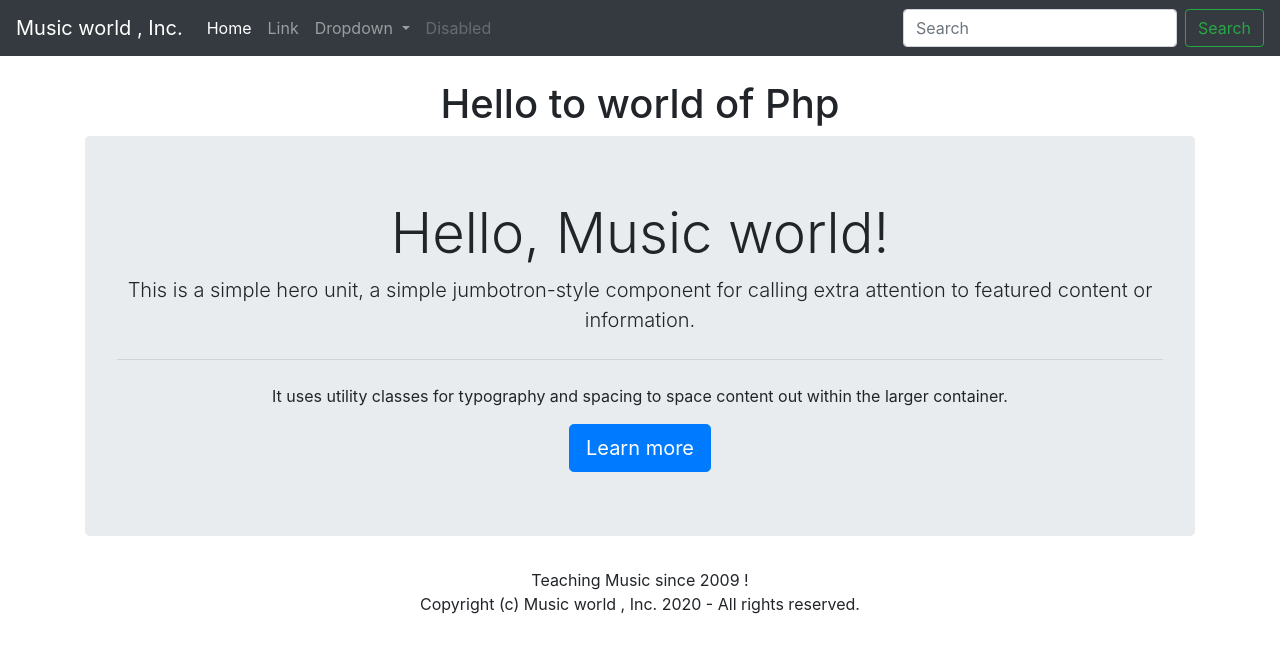
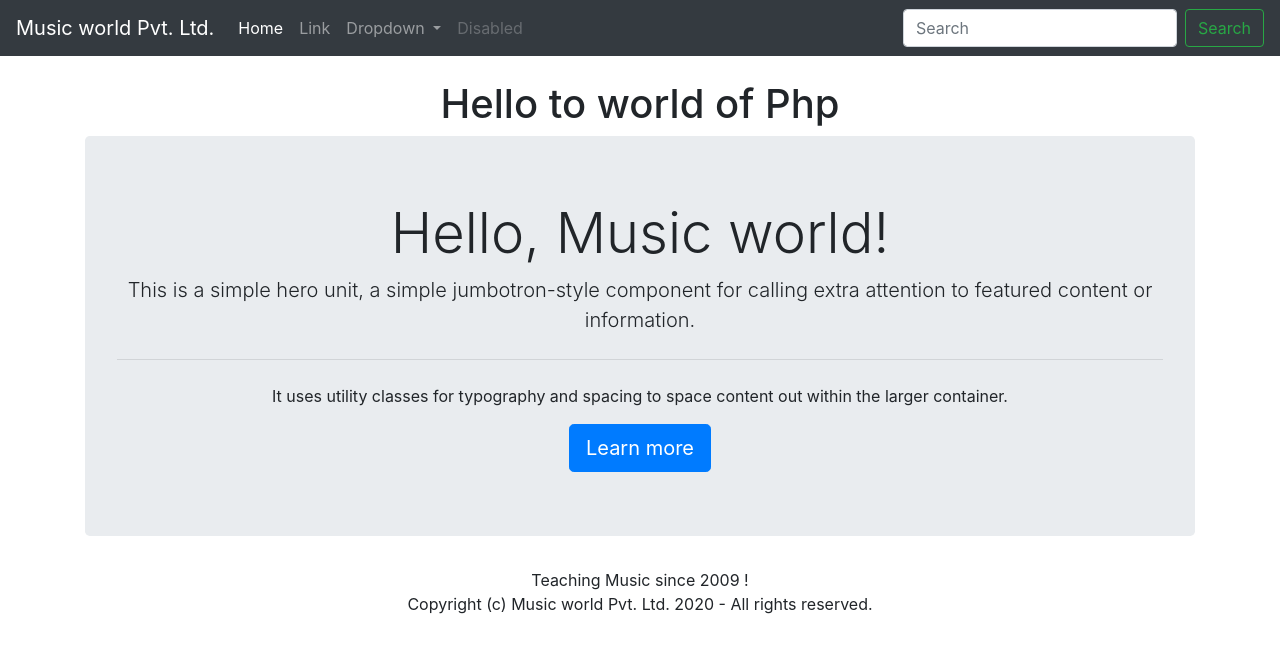
Before and after one commit to rishu0908/phpcourse1, a PHP site: page / in a window 1280 px wide. Shown: the top 653 px of the page. Run offline with PHP 8.4, Linux system fonts and the light colour scheme.

Commit message:
company name to pvt. ltd.

```diff
--- a/variable.php
+++ b/variable.php
@@ -1,6 +1,6 @@
 <?php
 
-		$company_name = "Music world , Inc. ";
+		$company_name = "Music world Pvt. Ltd. ";
 		$tagline = "Teaching Music since 2009";
 
 		?>
```
